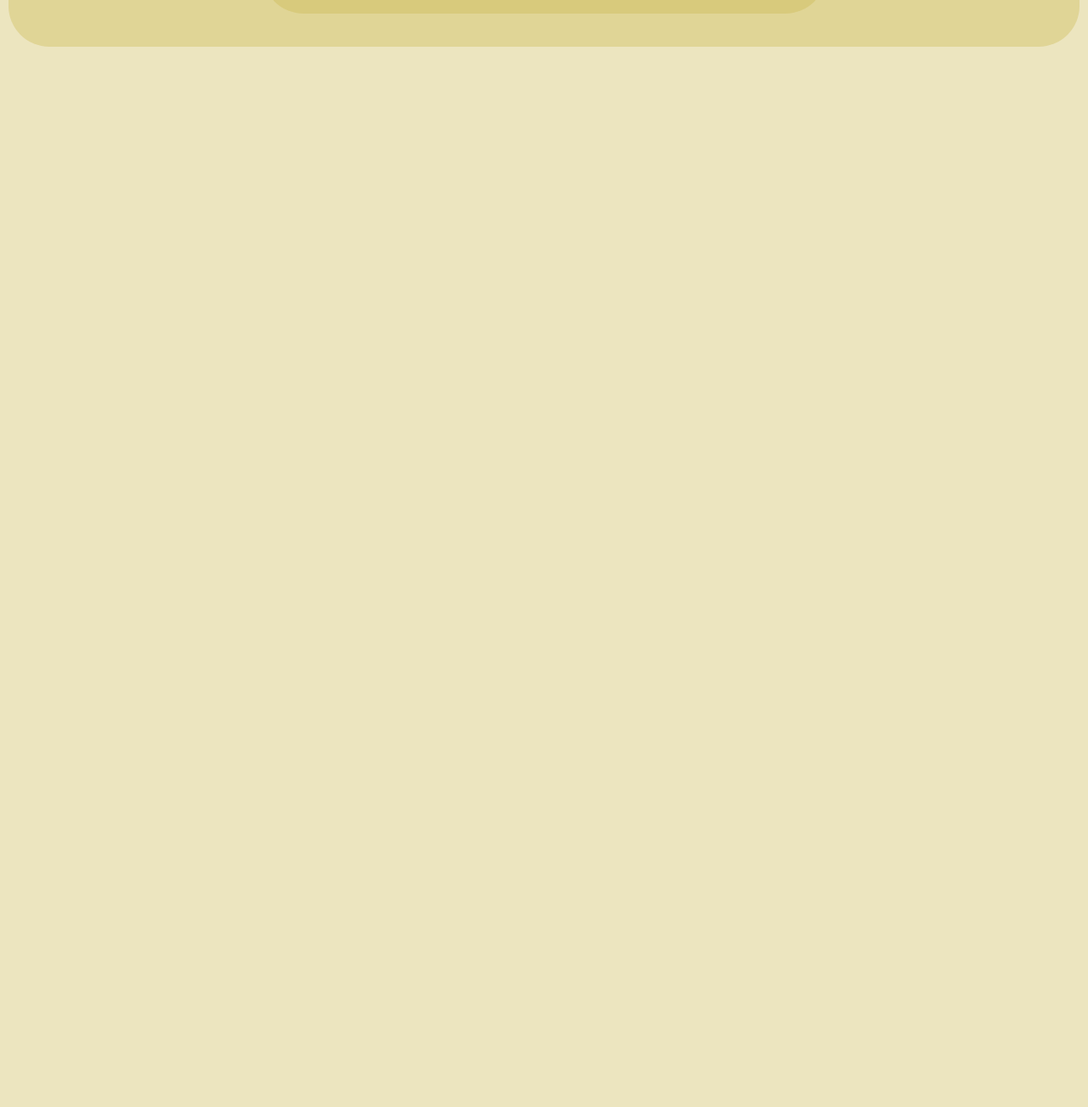
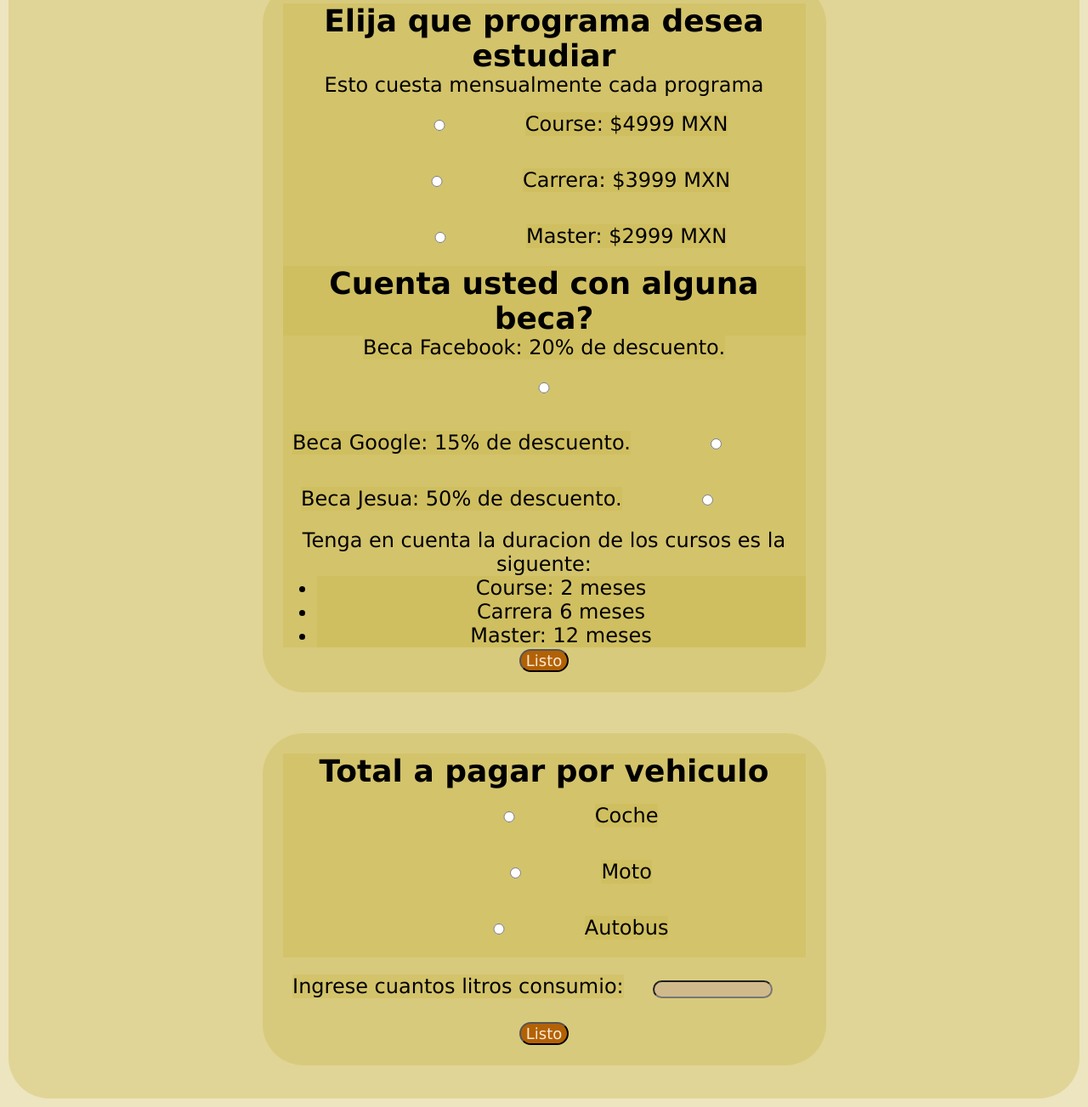
Before and after one commit to ultimatediego/Ejercicio-1-Condicionales, a plain HTML site: page index.html in a window 1280 px wide. Shown: the part 2623-3926 px from the top of the page at 85% size. Before the commit the page ends 2688 px from the top, so only its background shows below. Drawn offline with Linux system fonts and the light colour scheme.

Commit message:
El proyecto esta terminado parcialmente

```diff
--- a/index.html
+++ b/index.html
@@ -69,7 +69,7 @@
         <p id="rx8"></p>
     </div>
 
-    <div class="ejercicio1">
+    <div class="ejercicioD">
         <h2>Elija que toping desea para su helado</h2>
         <label for="x91">Helado sin toping cuesta 50 MXN</label>
         <input type="checkbox" name="x91" id="ax91" class="check"> <br>
@@ -83,6 +83,54 @@
         <p id="rx9"></p>
     </div>
 
+    <div class="ejercicioD">
+        <h2>Elija que programa desea estudiar </h2>
+        <p>Esto cuesta mensualmente cada programa</p>
+        <form action="">
+            <input type="radio" name="x101" id="ax101" value="Course: $4999 MXN">
+            <label for="ax101">Course: $4999 MXN</label><br>
+            <input type="radio" name="x101" id="ax102" value="Master: $2999 MXN">
+            <label for="ax102">Carrera: $3999 MXN</label><br>
+            <input type="radio" name="x101" id="ax103" value="Master: $2999 MXN">
+            <label for="ax103">Master: $2999 MXN</label><br>
+        </form>
+
+        <form action="">
+            <h2>Cuenta usted con alguna beca?</h2>
+            <label for="x104">Beca Facebook: 20% de descuento.</label>
+            <input type="radio" name="x102" id="ax104" class="check"> <br>
+            <label for="x105">Beca Google: 15% de descuento.</label>
+            <input type="radio" name="x102" id="ax105" class="check"> <br>
+            <label for="x106">Beca Jesua: 50% de descuento.</label>
+            <input type="radio" name="x102" id="ax106" class="check"> <br>
+        </form>
+        <p>Tenga en cuenta la duracion de los cursos es la siguente:</p>
+        <ul>
+            <li>Course: 2 meses</li>
+            <li>Carrera 6 meses</li>
+            <li>Master: 12 meses</li>
+        </ul>
+        <button onclick="beca()">Listo</button>
+        <p id="rx10"></p>
+    </div>
+
+    <div class="ejercicioD">
+        <h2>Total a pagar por vehiculo</h2>
+        <form action="">
+            <input type="radio" name="x111" id="ax111" value="Coche">
+            <label for="ax101">Coche</label><br>
+            <input type="radio" name="x111" id="ax112" value="Moto">
+            <label for="ax102">Moto</label><br>
+            <input type="radio" name="x111" id="ax113" value="Autobus">
+            <label for="ax103">Autobus</label><br>
+        </form>
+        <label for="ax114">Ingrese cuantos litros consumio:</label>
+        <input type="text" name="x112" id="ax114"><br>
+
+        <button onclick="consumoLitros()">Listo</button>
+        <p id="rx11"></p>
+    </div>
+
 
 
 </body>
--- a/script.js
+++ b/script.js
@@ -121,6 +121,10 @@ function eleccion(){
                     document.getElementById("rx9").innerHTML = "Su Helado con topings de: Oreo y KitKat, cuesta 75 MXN "
                 }
             }
+            else if (brownie.checked) {
+                document.getElementById("rx9").innerHTML = "Su Helado con topings de: Oreo y brownie cuesta 80 MXN "
+            }
+
             else {
                 document.getElementById("rx9").innerHTML = "Su Helado con toping de: Oreo, cuesta 60 MXN "
             }
@@ -144,3 +148,102 @@ function eleccion(){
         document.getElementById("rx9").innerHTML = "Por favor elija helado para agregar topings"
     }
 }
+
+function beca(){
+    let course = document.getElementById("ax101")
+    let carrera = document.getElementById("ax102")
+    let master = document.getElementById("ax103")
+    let becaF = document.getElementById("ax104")
+    let becaG = document.getElementById("ax105")
+    let becaJ = document.getElementById("ax106")
+
+    if(course.checked){
+        if(becaF.checked){
+            document.getElementById("rx10").innerHTML = "El costo de su programa es: $7,998.6 MXN"
+        }
+        else if(becaG.checked){
+            document.getElementById("rx10").innerHTML = "El costo de su programa es: $8,498.3 MXN"
+        }
+        else if(becaJ.checked){
+            document.getElementById("rx10").innerHTML = "El costo de su programa es: $4,999 MXN"
+        }
+        else{
+            document.getElementById("rx10").innerHTML = "El costo de su programa es: $9,998 MXN"
+        }
+    }
+    if(carrera.checked){
+        if(becaF.checked){
+            document.getElementById("rx10").innerHTML = "El costo de su programa es: $19,195.2 MXN"
+        }
+        else if(becaG.checked){
+            document.getElementById("rx10").innerHTML = "El costo de su programa es: $20,394.9 MXN"
+        }
+        else if(becaJ.checked){
+            document.getElementById("rx10").innerHTML = "El costo de su programa es: $11,997 MXN"
+        }
+        else{
+            document.getElementById("rx10").innerHTML = "El costo de su programa es: $23,994 MXN"
+        }
+    }
+    if(master.checked){
+        if(becaF.checked){
+            document.getElementById("rx10").innerHTML = "El costo de su programa es: $28,790.4 MXN"
+        }
+        else if(becaG.checked){
+            document.getElementById("rx10").innerHTML = "El costo de su programa es: $30,589.8 MXN"
+        }
+        else if(becaJ.checked){
+            document.getElementById("rx10").innerHTML = "El costo de su programa es: $17,994 MXN"
+        }
+        else{
+            document.getElementById("rx10").innerHTML = "El costo de su programa es: $35,988 MXN"
+        }
+    }
+
+}
+
+function consumoLitros(){
+    let coche = document.getElementById("ax111")
+    let moto = document.getElementById("ax112")
+    let autobus = document.getElementById("ax113")
+    let km = parseInt(document.getElementById("ax114").value)
+    const coche_precio = 0.20
+    const moto_precio = 0.10
+    const autobus_precio = 0.50
+
+    if (coche.checked){
+        if(km <= 100){
+            let costo = coche_precio*km + 5
+            document.getElementById("rx11").innerHTML = "El total a pagar es: "+ costo
+        }
+        else{
+            let costo = coche_precio*km + 10
+            document.getElementById("rx11").innerHTML = "El total a pagar es: "+ costo
+        }
+    }
+    else if (moto.checked){
+        if(km <= 100){
+            let costo = moto_precio*km + 5
+            document.getElementById("rx11").innerHTML = "El total a pagar es: "+ costo
+        }
+        else{
+            let costo = moto_precio*km + 10
+            document.getElementById("rx11").innerHTML = "El total a pagar es: "+ costo
+        }
+    }
+    else if (autobus.checked){
+        if(km <= 100){
+            let costo = autobus_precio*km + 5
+            document.getElementById("rx11").innerHTML = "El total a pagar es: "+ costo
+        }
+        else{
+            let costo = autobus_precio*km + 10
+            document.getElementById("rx11").innerHTML = "El total a pagar es: "+ costo
+        }
+    }
+    else{
+        document.getElementById("rx11").innerHTML = "Porfavor elija un coche"
+    }
+
+
+}
--- a/style.css
+++ b/style.css
@@ -37,7 +37,7 @@ body{
 
 }
 
-.ejercicio1{
+.ejercicioD{
     display: flexbox;
     flex-direction: column;
     padding: 15px;
@@ -61,7 +61,7 @@ input{
     margin: 2em;
     background-color: rgba(176, 126, 189, 0.219);
     border-radius: 2em;
-    width: 20em;
+    width: 10em;
 }
 
 button{
```
